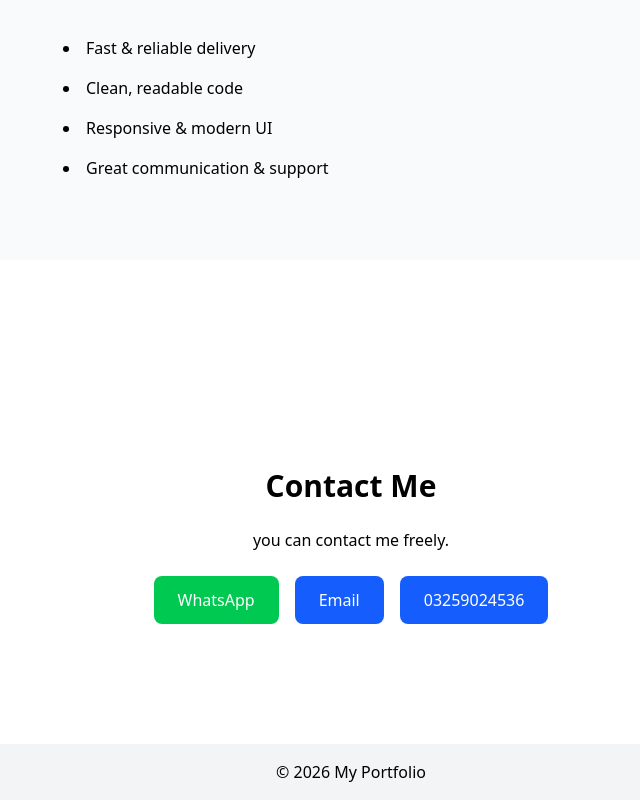
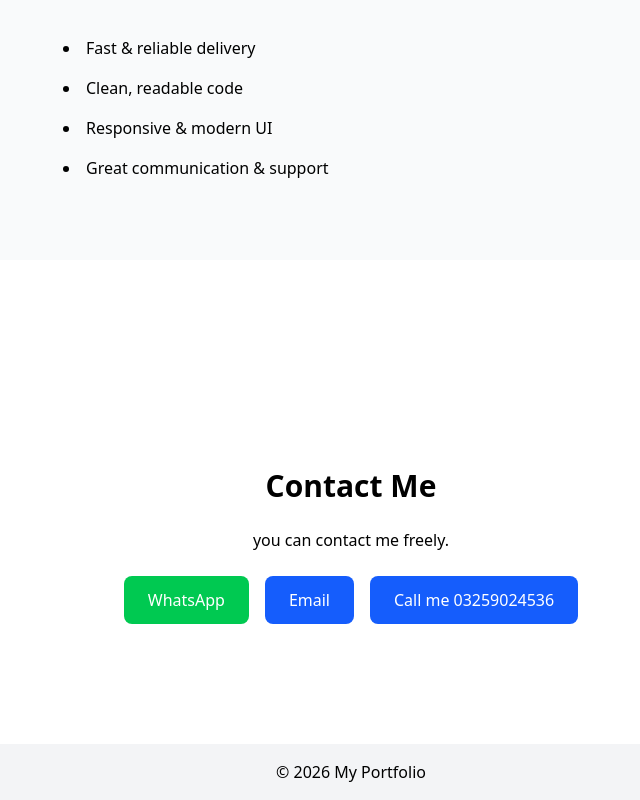
Before and after one commit to Ihsandanish024/Ihsan-portfolio, a Next.js app: page / in a window 1280 px wide. Shown: the part 2750-3550 px from the top of the page, without its empty margins (289-929 px from the left). Built offline with nearby package versions, Linux system fonts and the light colour scheme.

Commit message:
ui changes

```diff
--- a/app/components/Contact.tsx
+++ b/app/components/Contact.tsx
@@ -3,12 +3,13 @@ export default function Contact() {
     <section id="contact" className="max-w-4xl px-4 py-20 mx-auto text-center">
       <h2 className="mb-6 text-3xl font-bold">Contact Me</h2>
       <p className="mb-6">you can contact me freely.</p>
-      <div className="flex justify-center space-x-4">
+      <div className="flex flex-col items-center justify-center space-y-4 sm:flex-row sm:space-y-0 sm:space-x-4">
         <a href="https://wa.me/03259024536" className="px-6 py-3 text-white transition bg-green-500 rounded-lg hover:bg-green-600">WhatsApp</a>
         <a href="mailto:ihsandanish096@gmail.com" className="px-6 py-3 text-white transition bg-blue-600 rounded-lg hover:bg-blue-700">Email</a>
-        <div>
-          <p className="px-6 py-3 text-white transition bg-blue-600 rounded-lg hover:bg-blue-700">03259024536</p>
-        </div>
+        <a href="tel:03259024536" className="flex flex-col items-center gap-1 px-6 py-3 text-white transition bg-blue-600 rounded-lg hover:bg-blue-700 sm:flex-row">
+          <span className="font-medium">Call me</span>
+          <span>03259024536</span>
+        </a>
       </div>
     </section>
   )
```
